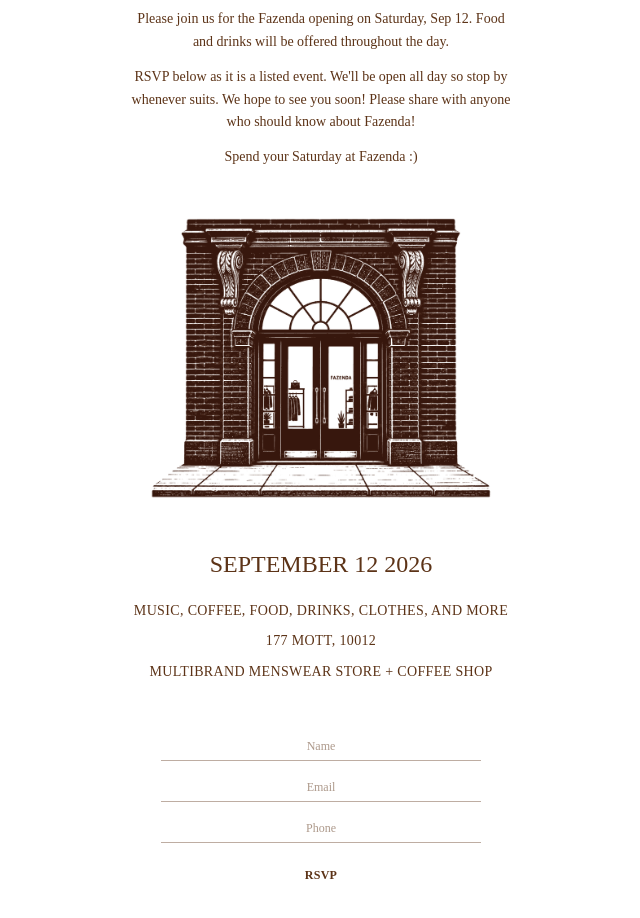
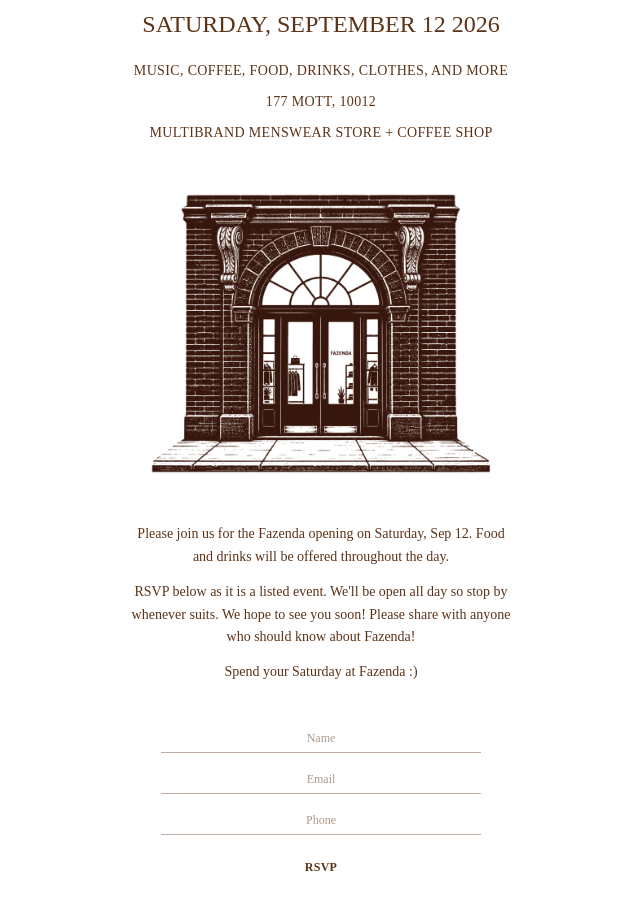
Before and after one commit to matteocarroll/fazenda, a Next.js app: page /sep12 in a window 1280 px wide. Shown: the part 300-1218 px from the top of the page, without its empty margins (319-959 px from the left). Built offline with nearby package versions, Linux system fonts and the light colour scheme.

Commit message:
sep12: lead with the date and details, drop the copy below the illustration
Also names the day in the date line.

```diff
--- a/app/sep12/page.tsx
+++ b/app/sep12/page.tsx
@@ -81,9 +81,13 @@
 
         <h1 className="mt-12 text-3xl">{HEADLINE}</h1>
 
-        <div className="mt-6 flex flex-col gap-3 max-w-sm">
-          {INTRO.map((para) => (
-            <p key={para}>{para}</p>
+        <p className="mt-6 text-2xl">SATURDAY, SEPTEMBER 12 2026</p>
+
+        <div className="mt-5 flex flex-col gap-2">
+          {DETAILS.map((line) => (
+            <p key={line} className="tracking-wide">
+              {line}
+            </p>
           ))}
         </div>
 
@@ -96,17 +100,13 @@
           className="mt-10 w-full max-w-md h-auto"
         />
 
-        <p className="mt-10 text-2xl">SEPTEMBER 12 2026</p>
-
-        <div className="mt-5 flex flex-col gap-2">
-          {DETAILS.map((line) => (
-            <p key={line} className="tracking-wide">
-              {line}
-            </p>
+        <div className="mt-10 flex flex-col gap-3 max-w-sm">
+          {INTRO.map((para) => (
+            <p key={para}>{para}</p>
           ))}
         </div>
 
-        <div className="mt-12 flex flex-col items-center gap-6 w-full">
+        <div className="mt-10 flex flex-col items-center gap-6 w-full">
 
         <div className="w-full max-w-xs flex flex-col items-center gap-3">
             {status === "done" ? (
```
